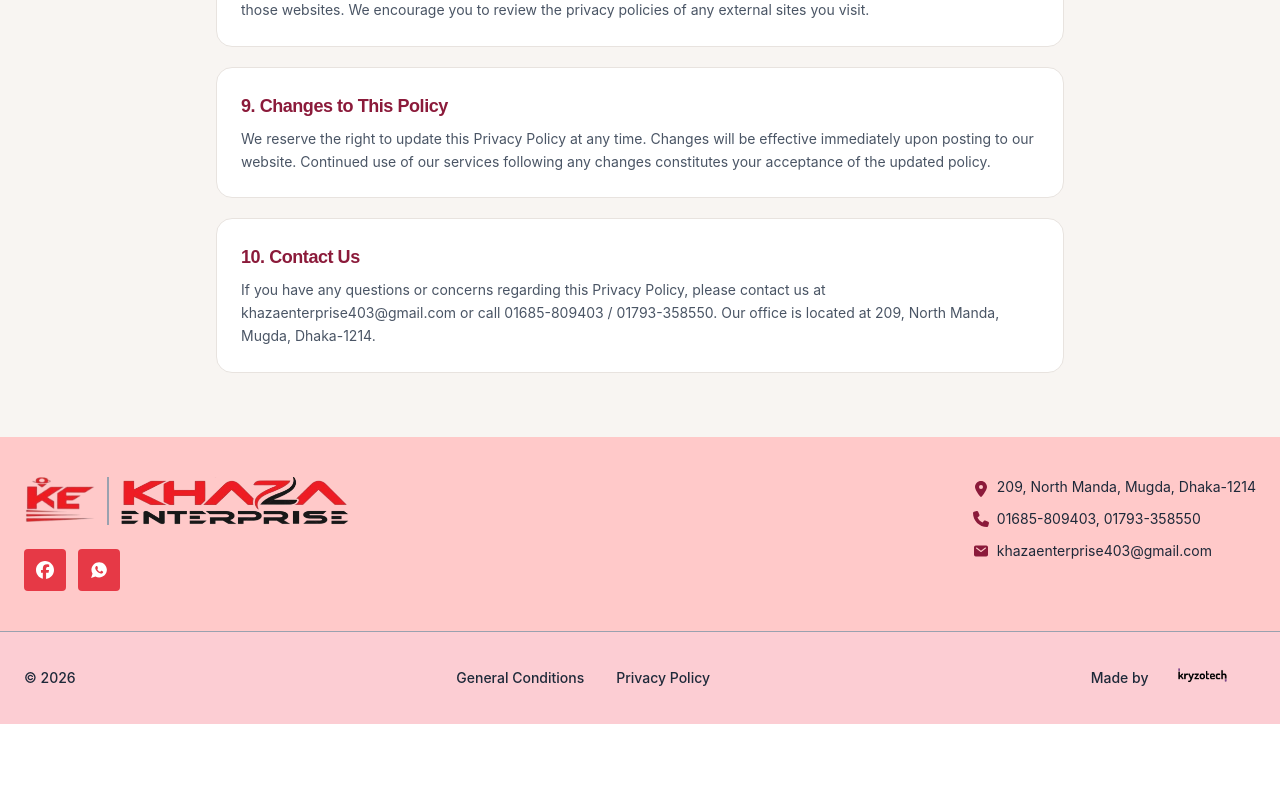
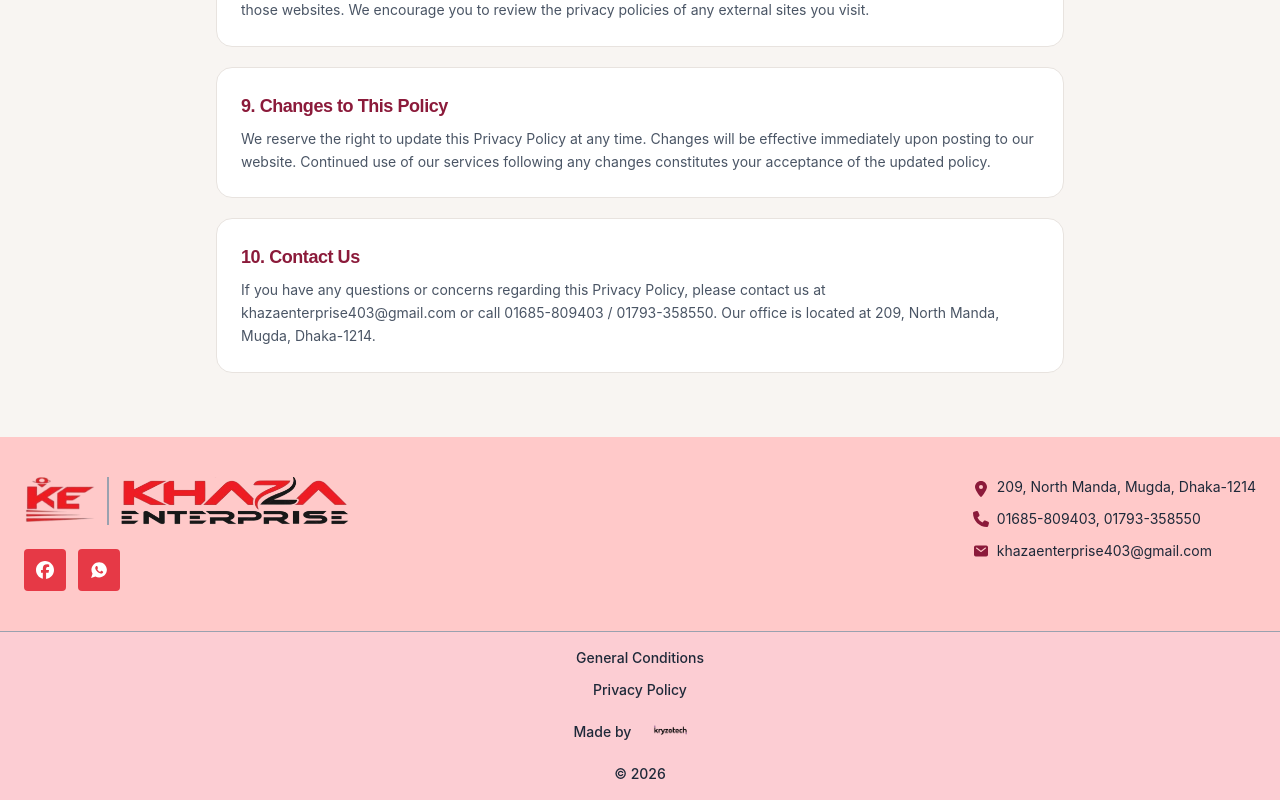
Before and after one commit to Rubel2025-code/khaza-Enterprise-Website2.0, a React (Vite) app: page /privacy-policy in a window 1280 px wide. Shown: the part 2007-2807 px from the top of the page. Before the commit the page ends 2731 px from the top, so only its background shows below. Built offline with nearby package versions, Linux system fonts and the light colour scheme.

Commit message:
footer and tab fix

```diff
--- a/index.html
+++ b/index.html
@@ -4,7 +4,7 @@
     <meta charset="UTF-8" />
     <link rel="icon" type="image/svg+xml" href="/favicon.svg" />
     <meta name="viewport" content="width=device-width, initial-scale=1.0" />
-    <title>frontend</title>
+    <title>Khaza Enterprise</title>
   </head>
   <body>
     <div id="root"></div>
--- a/src/components/FooterBottom.tsx
+++ b/src/components/FooterBottom.tsx
@@ -1,33 +1,40 @@
+
 import { Link } from "react-router-dom";
 import kryzotech from "../assets/logo/kryzotech-removebg-preview.png";
 
 export default function FooterBottom() {
   return (
-    <div className="border-t border-gray-400 py-4 px-6 flex flex-col md:flex-row justify-between items-center text-sm bg-[#FCCDD3]">
-      {/* Copyright */}
-      <p className="text-gray-800 font-medium">© 2026</p>
+    <div className="border-t border-gray-400 py-4 px-6 flex flex-col items-center justify-center gap-3 text-sm text-center bg-[#FCCDD3]">
 
-      {/* Links with Routing */}
-      <div className="flex gap-8 text-sm">
+      {/* General Conditions */}
       <Link
         to="/general-conditions"
         className="text-gray-800 hover:text-[#8B1A3A] transition font-medium"
       >
         General Conditions
       </Link>
+
+      {/* Privacy Policy */}
       <Link
         to="/privacy-policy"
         className="text-gray-800 hover:text-[#8B1A3A] transition font-medium"
       >
         Privacy Policy
       </Link>
+
+      {/* Made by Kryzotech */}
+      <div className="flex items-center justify-center gap-1">
+        <span className="text-gray-800 font-medium">Made by</span>
+        <img
+          src={kryzotech}
+          className="h-10 w-auto"
+          alt="Kryzotech Logo"
+        />
       </div>
 
-      {/* Made by Kryzotech */}
-      <div className="flex items-center gap-0.25">
-        <span className="text-gray-800 font-medium">Made by</span>
-        <img src={kryzotech} className="h-15 w-auto" alt="Kryzotech Logo" />
-      </div>
+      {/* Copyright */}
+      <p className="text-gray-800 font-medium">© 2026</p>
+
     </div>
   );
 }
```
Lines whose indentation alone changed are shown as unchanged.
